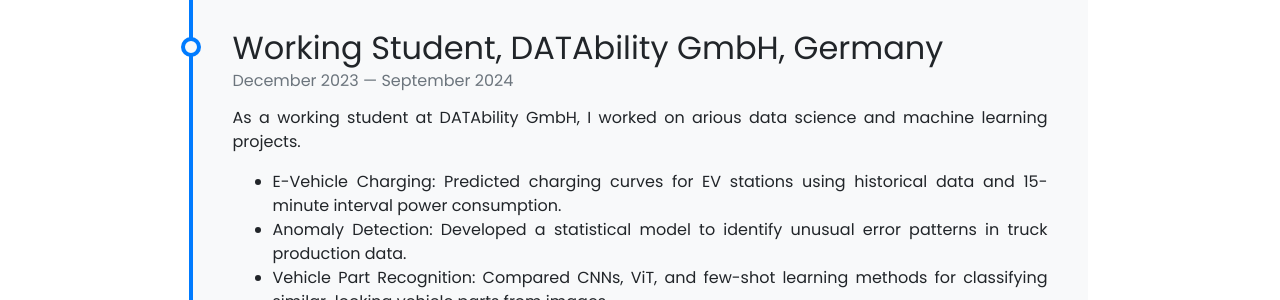
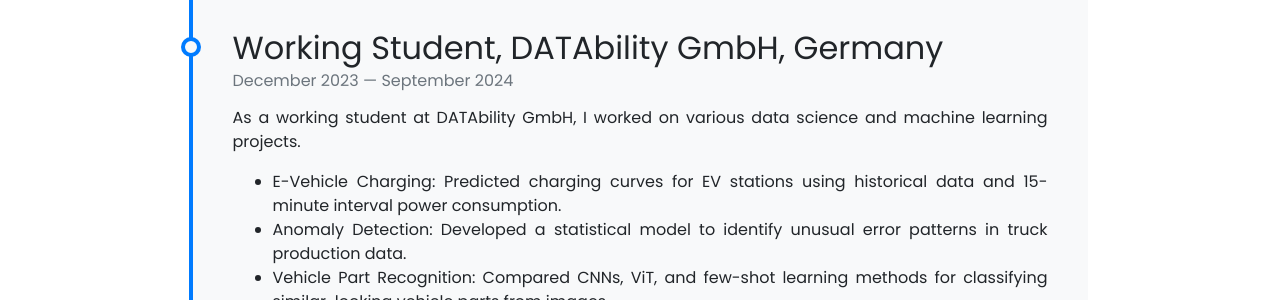
Before and after one commit to CptK/CptK.github.io, a Jekyll site: the page built from pages/about.md, in a window 1280 px wide and 900 px high, scrolled down 1160 px. Shown: the part 154-454 px from the top of the window. Built offline with Jekyll 4.4.1, drawn with Linux system fonts in a browser that asks for light colours; nearby versions of some CDN libraries.

Commit message:
fix typo

```diff
--- a/_data/timeline.yml
+++ b/_data/timeline.yml
@@ -15,7 +15,7 @@
 - title: Working Student, DATAbility GmbH, Germany
   from: December 2023
   to: September 2024
-  description: <p align="justify">As a working student at DATAbility GmbH, I worked on arious data science and
+  description: <p align="justify">As a working student at DATAbility GmbH, I worked on various data science and
                machine learning projects.</p>
                <ul align="justify">
                  <li>E-Vehicle Charging&#58; Predicted charging curves for EV stations using historical data and
```
